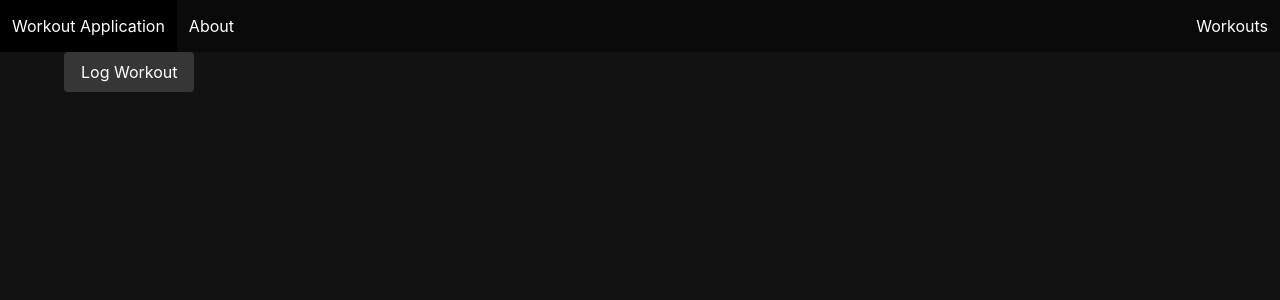
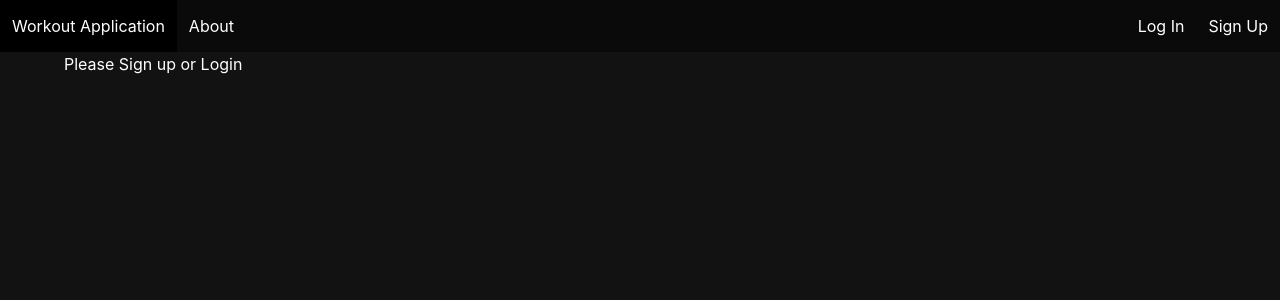
Before and after one commit to cesarurueta34/workout_django, a Django app: page /home/ in a window 1280 px wide. Shown: the top 300 px of the page. Run offline with Django 4.2, Linux system fonts and the light colour scheme.

Commit message:
various user updates

```diff
--- a/main_app/templates/base.html
+++ b/main_app/templates/base.html
@@ -26,9 +26,18 @@
             <div class="navbar-menu navbar-start">
                 <a class="navbar-item" href="/about">About</a>
             </div>
-            <div class="navbar-menu navbar-end">
-                <a class="navbar-item" href="/workout_list">Workouts</a>
-            </div>
+            {% if user.is_authenticated %}
+                    <div class="navbar-menu navbar-end">
+                        <span class="navbar-item">Welcome: {{user.username}}</span>
+                        <a class="navbar-item" href="/workout_list">Workouts</a>
+                        <a class="navbar-item" href="{% url 'logout' %}">Logout</a>
+                    </div>
+                {% else %}
+                    <div class="navbar-menu navbar-end">
+                        <a class="navbar-item" href="{% url 'login' %}">Log In</a>
+                        <a class="navbar-item" href="{% url 'signup' %}">Sign Up</a>
+                    </div>
+                {% endif %}
         </nav>
         <div class="container">
 
--- a/main_app/templates/home.html
+++ b/main_app/templates/home.html
@@ -1,4 +1,7 @@
 {% extends 'base.html' %} {% block content %}
-
+{% if user.is_authenticated %}
 <a class="button is-dark" href="{% url 'workout_create' %}">Log Workout</a>
+{% else %}
+<h1>Please Sign up or Login</h1>
+{% endif %}
 {% endblock %}
--- a/main_app/urls.py
+++ b/main_app/urls.py
@@ -10,6 +10,7 @@ urlpatterns = [
     path('workouts/<int:pk>/', views.WorkoutDetail.as_view(), name="workout_detail"),
     path('workouts/<int:pk>/update',views.WorkoutUpdate.as_view(), name="workout_update"),
     path('workouts/<int:pk>/delete',views.WorkoutDelete.as_view(), name="workout_delete"),
-    path('workouts/<int:pk>/exercises/new/', views.ExerciseCreate.as_view(), name="exercise_create")
+    path('workouts/<int:pk>/exercises/new/', views.ExerciseCreate.as_view(), name="exercise_create"),
+    path('accounts/signup/', views.Signup.as_view(), name="signup")
 
 ]
--- a/main_app/views.py
+++ b/main_app/views.py
@@ -1,3 +1,5 @@
+from django.contrib.auth import login
+from django.contrib.auth.forms import UserCreationForm
 from django.urls import reverse
 from unicodedata import name
 from django.shortcuts import render
@@ -25,16 +27,28 @@ class WorkoutList(TemplateView):
 
     def get_context_data(self, **kwargs):
         context = super().get_context_data(**kwargs)
-        context["workouts"] = Workout.objects.all() # Here we are using the model to query the database for us.
+        name=self.request.GET.get("name")
+        if name != None:
+            context["workouts"] = Workout.objects.filter(
+                name__icontains=name, user=self.request.user)
+            context["header"] = f"Searching for {name}"
+        else:
+            context["workouts"] = Workout.objects.filter(user=self.request.user)
+            context["header"] = "My Workouts"
         return context
+
 
 class WorkoutCreate(CreateView):
     model = Workout
     fields = ['workout_name', 'type']
     template_name = "workout_create.html"
 
+    def form_valid(self, form):
+        form.instance.user = self.request.user
+        return super(WorkoutCreate, self).form_valid(form)
 
     def get_success_url(self):
+        print(self.kwargs)
         return reverse('workout_detail', kwargs={'pk': self.object.pk})
 
 class WorkoutUpdate(UpdateView):
@@ -64,3 +78,18 @@ class ExerciseCreate(View):
          workout = Workout.objects.get(pk=pk)
          Exercise.objects.create(name=name, reps=reps, sets=sets, weight=weight, workout=workout)
          return redirect('workout_detail', pk=pk)
+
+class Signup(View):
+    def get(self, request):
+        form = UserCreationForm()
+        context = {"form": form}
+        return render(request, "registration/signup.html", context)
+    def post(self, request):
+        form = UserCreationForm(request.POST)
+        if form.is_valid():
+            user = form.save()
+            login(request, user)
+            return redirect("artist_list")
+        else:
+            context = {"form": form}
+            return render(request, "registration/signup.html", context)
--- a/workout_project/settings.py
+++ b/workout_project/settings.py
@@ -125,3 +125,6 @@ DEFAULT_AUTO_FIELD = 'django.db.models.BigAutoField'
 
 STATIC_URL = '/static/'
 STATICFILES_DIRS = [os.path.join(BASE_DIR,'main_app/static')]
+
+LOGIN_REDIRECT_URL = '/home/'
+LOGOUT_REDIRECT_URL = '/home'
```
Also changed, not shown: main_app/templates/registration/signup.html (added, +10 -0 lines).
